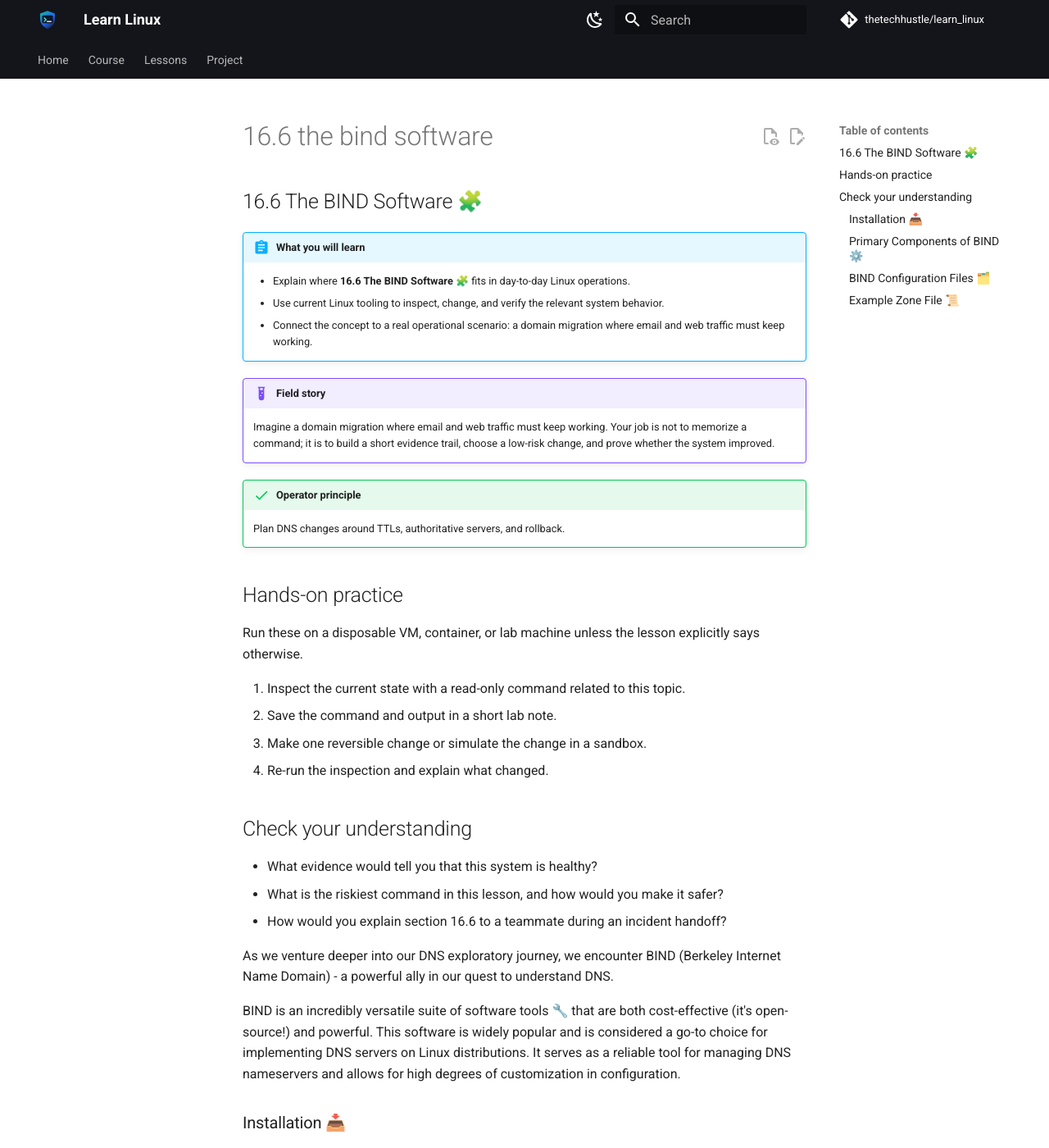
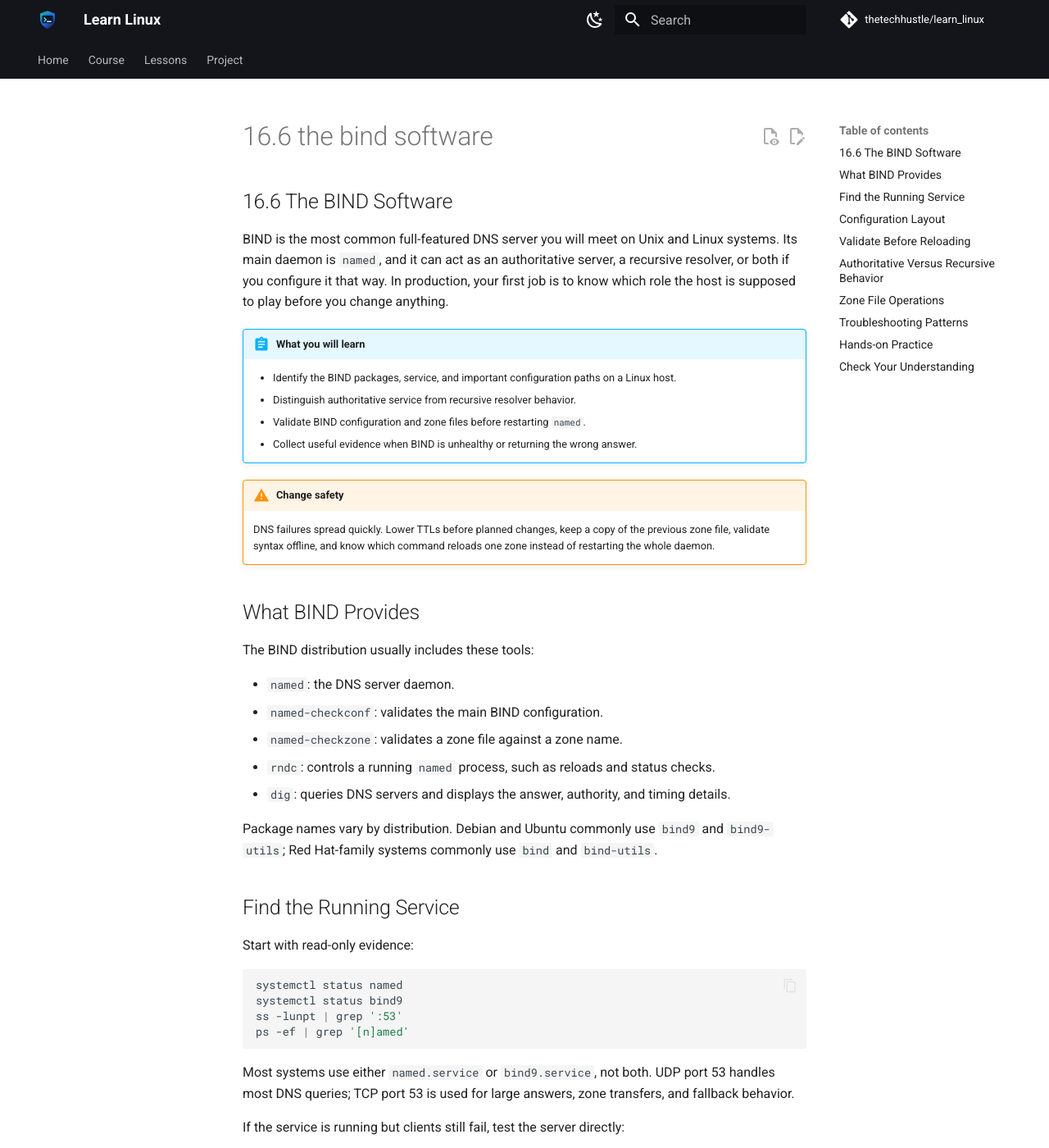
Before and after one commit to thetechhustle/learn_linux, an MkDocs documentation site: the page built from docs/lessons/16_dns_the_domain_name_system/16.6_the_bind_software.md, in a window 1280 px wide and 1400 px high. Shown: the whole window at 82% size. Built offline with MkDocs 1.6.1 and Material for MkDocs 9.7.7, drawn with Linux system fonts in a browser that asks for light colours; comment, search, counter and statistics services are not loaded; some of the changed text lies outside the part shown.

Commit message:
Improve Chapter 16 BIND software lesson (#140)
Co-authored-by: Jules Ai <jules@Juless-Air.ts.net lan>

````diff
--- a/docs/lessons/16_dns_the_domain_name_system/16.6_the_bind_software.md
+++ b/docs/lessons/16_dns_the_domain_name_system/16.6_the_bind_software.md
@@ -1,86 +1,197 @@
-## 16.6 The BIND Software 🧩
+## 16.6 The BIND Software
 
-
+BIND is the most common full-featured DNS server you will meet on Unix and
+Linux systems. Its main daemon is `named`, and it can act as an authoritative
+server, a recursive resolver, or both if you configure it that way. In
+production, your first job is to know which role the host is supposed to play
+before you change anything.
 
 !!! abstract "What you will learn"
-    - Explain where **16.6 The BIND Software 🧩** fits in day-to-day Linux operations.
-    - Use current Linux tooling to inspect, change, and verify the relevant system behavior.
-    - Connect the concept to a real operational scenario: a domain migration where email and web traffic must keep working.
+    - Identify the BIND packages, service, and important configuration paths on
+      a Linux host.
+    - Distinguish authoritative service from recursive resolver behavior.
+    - Validate BIND configuration and zone files before restarting `named`.
+    - Collect useful evidence when BIND is unhealthy or returning the wrong
+      answer.
 
-!!! example "Field story"
-    Imagine a domain migration where email and web traffic must keep working. Your job is not to memorize a command; it is to build a short evidence trail, choose a low-risk change, and prove whether the system improved.
+!!! warning "Change safety"
+    DNS failures spread quickly. Lower TTLs before planned changes, keep a copy
+    of the previous zone file, validate syntax offline, and know which command
+    reloads one zone instead of restarting the whole daemon.
 
-!!! success "Operator principle"
-    Plan DNS changes around TTLs, authoritative servers, and rollback.
+## What BIND Provides
 
-## Hands-on practice
+The BIND distribution usually includes these tools:
 
-Run these on a disposable VM, container, or lab machine unless the lesson explicitly says otherwise.
+- `named`: the DNS server daemon.
+- `named-checkconf`: validates the main BIND configuration.
+- `named-checkzone`: validates a zone file against a zone name.
+- `rndc`: controls a running `named` process, such as reloads and status checks.
+- `dig`: queries DNS servers and displays the answer, authority, and timing
+  details.
 
-1. Inspect the current state with a read-only command related to this topic.
-2. Save the command and output in a short lab note.
-3. Make one reversible change or simulate the change in a sandbox.
-4. Re-run the inspection and explain what changed.
+Package names vary by distribution. Debian and Ubuntu commonly use `bind9` and
+`bind9-utils`; Red Hat-family systems commonly use `bind` and `bind-utils`.
 
-## Check your understanding
+## Find the Running Service
 
-- What evidence would tell you that this system is healthy?
-- What is the riskiest command in this lesson, and how would you make it safer?
-- How would you explain section 16.6 to a teammate during an incident handoff?
+Start with read-only evidence:
 
+```bash
+systemctl status named
+systemctl status bind9
+ss -lunpt | grep ':53'
+ps -ef | grep '[n]amed'
+```
 
-As we venture deeper into our DNS exploratory journey, we encounter BIND (Berkeley Internet Name Domain) - a powerful ally in our quest to understand DNS.
+Most systems use either `named.service` or `bind9.service`, not both. UDP port
+53 handles most DNS queries; TCP port 53 is used for large answers, zone
+transfers, and fallback behavior.
 
-BIND is an incredibly versatile suite of software tools 🔧 that are both cost-effective (it's open-source!) and powerful. This software is widely popular and is considered a go-to choice for implementing DNS servers on Linux distributions. It serves as a reliable tool for managing DNS nameservers and allows for high degrees of customization in configuration.
+If the service is running but clients still fail, test the server directly:
 
-### Installation 📥
+```bash
+dig @127.0.0.1 example.com SOA
+dig @127.0.0.1 www.example.com A +norecurse
+dig @192.0.2.53 www.example.com A +norecurse
+```
 
-On a typical Linux-based system, installing BIND involves firing up your console (a nerdy slang for terminal 😉) and typing a few commands:
+`+norecurse` is useful when checking authoritative answers because it asks the
+server to answer only from its own authority or cache.
+
+## Configuration Layout
+
+Common BIND paths include:
+
+- `/etc/named.conf` on many Red Hat-family systems.
+- `/etc/bind/named.conf` on many Debian-family systems.
+- `/etc/bind/named.conf.local` for local authoritative zones on Debian-family
+  systems.
+- `/var/named/` or `/var/cache/bind/` for zone files, depending on the
+  distribution.
+- `/var/log/` or `journalctl -u named` / `journalctl -u bind9` for logs.
+
+A small authoritative zone declaration might look like this:
+
+```text
+zone "example.com" {
+    type primary;
+    file "/etc/bind/zones/db.example.com";
+    allow-transfer { 192.0.2.10; };
+};
+```
+
+Older BIND examples often use `type master;`. Modern BIND accepts
+`type primary;`, which describes the role more clearly.
+
+## Validate Before Reloading
+
+Never discover syntax errors by restarting DNS in production. Validate first:
+
 ```bash
-$ sudo apt update
-$ sudo apt install bind9 bind9utils bind9-doc
+sudo named-checkconf
+sudo named-checkconf /etc/bind/named.conf
+sudo named-checkzone example.com /etc/bind/zones/db.example.com
 ```
-Voila! You have BIND ready to go.
 
-### Primary Components of BIND ⚙️
+Then prefer a narrow reload:
 
-BIND presents us with two major components:
+```bash
+sudo rndc status
+sudo rndc reload example.com
+sudo rndc flushname www.example.com
+```
 
-- **named**: The main DNS server software that BIND provides. It stands for 'name daemon' and is commonly pronounced 'name-dee'.
+Use a full service restart only when the change requires it and you have a
+rollback plan:
 
-- **dig**: A command-line tool that allows you to query DNS servers and inspect the responses, perfect for DNS troubleshooting and analysis.
+```bash
+sudo systemctl reload named
+sudo systemctl restart named
+```
 
-### BIND Configuration Files 🗂️
+Reloading is usually less disruptive than restarting. A restart drops the daemon
+and can interrupt active transfers or briefly remove the server from service.
 
-Configuration is where BIND showcases its power and flexibility. It employs a variety of files, each with a specific role:
+## Authoritative Versus Recursive Behavior
 
-- **named.conf**: The main configuration file. This is where you generally point to other included configurations.
+BIND can answer for zones it hosts and can also perform recursion for clients.
+Those are different jobs:
 
-- **named.conf.local**: Utilized for DNS zones that your server is authoritative for.
+- An authoritative server should answer for its own zones and usually refuse
+  recursion from the public Internet.
+- A recursive resolver should answer clients it is responsible for and should
+  not usually host public authoritative zones.
 
-- **named.conf.default-zones**: This is where default zone specifications are stored, such as localhost and reverse DNS.
+Useful checks:
 
-- **Zone files**: These files contain records for domains. The paths to these files are defined in the named.conf.local file.
+```bash
+dig @ns1.example.com example.com SOA +norecurse
+dig @resolver.example.net example.org A
+dig @public-ip.example.net example.org A +recurse
+```
 
-### Example Zone File 📜
+If an Internet-facing authoritative server returns recursive answers for
+untrusted clients, review `allow-recursion`, `recursion`, `allow-query-cache`,
+and the server's firewall exposure.
 
-Here’s an example of what a zone file might look like:
+## Zone File Operations
+
+A zone file change is not complete until all of these are true:
+
+1. The SOA serial number increased.
+2. `named-checkzone` passes.
+3. The target zone reloads successfully.
+4. A direct query to the authoritative server returns the expected answer.
+5. A second query confirms the old answer is not being served from a stale cache
+   you control.
+
+Example workflow:
+
 ```bash
-$TTL    86400
-@   IN  SOA     ns1.example.com. admin.example.com. (
-                  2003052800  ; Serial
-                  3600        ; Refresh [1h]
-                  1800        ; Retry   [30m]
-                  604800      ; Expire  [1w]
-                  86400 )     ; Minimum TTL [1d]
+sudo cp /etc/bind/zones/db.example.com /etc/bind/zones/db.example.com.$(date +%Y%m%d%H%M).bak
+sudoedit /etc/bind/zones/db.example.com
+sudo named-checkzone example.com /etc/bind/zones/db.example.com
+sudo rndc reload example.com
+dig @127.0.0.1 www.example.com A +norecurse
+```
 
-@   NS  ns1     ; Inet Address of name server
-@   MX  10 mail ; Primary Mail Exchanger
-www A   192.0.2.1   ; IPv4 address for Website
-ftp A   192.0.2.2   ; IPv4 address for Ftp site
-```
-The configuration might seem cryptic initially but fret not! With time, practice, and copious usage of `man` command, it will all start to make sense.
+For planned migrations, lower relevant TTLs before the change window and wait
+for the old TTL to expire. Raising the TTL again is a separate post-change step.
 
-In the realm of DNS, BIND holds fort as a loyal, steadfast guardian 🏰, efficiently turning the cogs of DNS resolution. It unearths freedom in customization and fine-grained control that is simply unparalleled.
+## Troubleshooting Patterns
 
-As we continue to unfurl the mysteries of DNS, BIND will be our trusted companion, ever ready to illuminate the obscure and bring clarity to the complex. Onwards, brave explorers - our journey is just heating up! 🚀
+Use symptoms to choose the next check:
+
+| Symptom | Likely area | Evidence to collect |
+| --- | --- | --- |
+| `SERVFAIL` | Syntax, DNSSEC, unreachable upstream, or broken delegation | `journalctl -u named`, `named-checkconf`, `named-checkzone`, `dig +trace` |
+| `NXDOMAIN` | Missing name or wrong zone origin | Direct authoritative `dig`, zone file record, `$ORIGIN` |
+| Old answer persists | TTL or cache | `dig +ttlunits`, query authoritative server directly, resolver cache status |
+| Zone transfer fails | ACL, TSIG, TCP/53, secondary config | `allow-transfer`, logs on both servers, `dig AXFR` from an allowed host |
+| Service will not start | Config syntax, permissions, bad include path | `systemctl status`, `journalctl -xeu named`, `named-checkconf` |
+
+## Hands-on Practice
+
+Run these on a disposable VM, container, or lab machine.
+
+1. Install the BIND package and utility package for your distribution.
+2. Identify whether the service name is `named` or `bind9`.
+3. Run `named-checkconf` against the default configuration.
+4. Create a small lab zone file for `lab.example` with an SOA, one NS record,
+   and one A record.
+5. Validate it with `named-checkzone`.
+6. Load or reload only that zone.
+7. Query the authoritative answer with `dig @127.0.0.1 host.lab.example A
+   +norecurse`.
+8. Break one record intentionally, run the validation again, and record the
+   error message.
+
+## Check Your Understanding
+
+- Which command validates BIND's main configuration before you reload the
+  service?
+- Why is `rndc reload example.com` safer than restarting `named` for a single
+  zone-file update?
+- What evidence distinguishes a missing DNS record from a stale cached answer?
+- Why should public authoritative DNS servers usually avoid open recursion?
````
